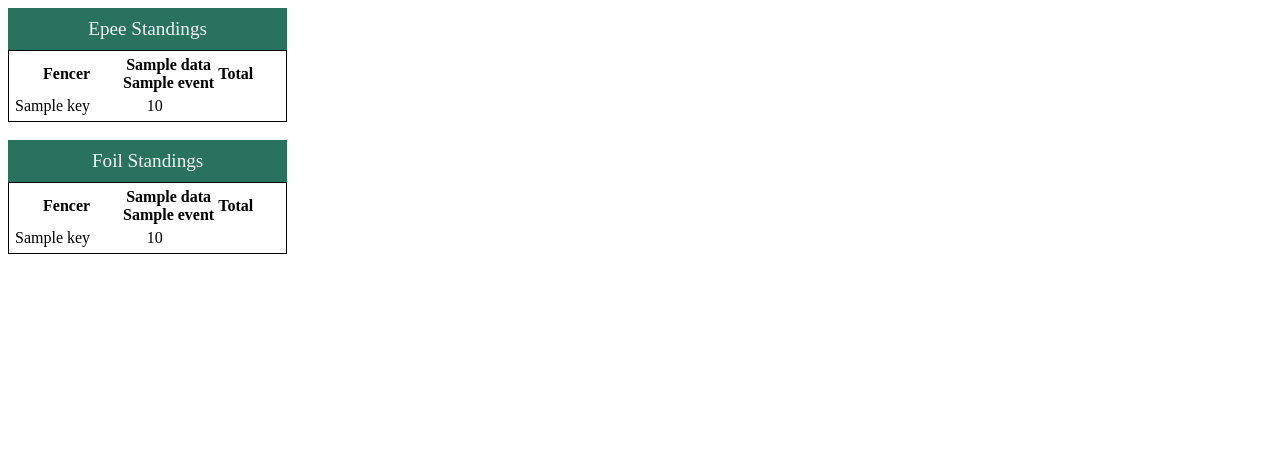
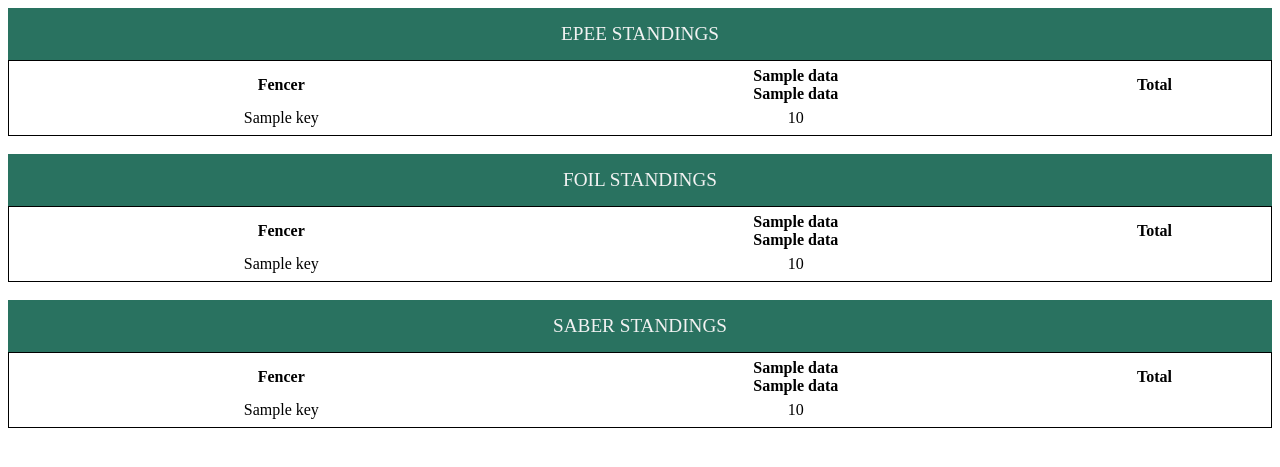
Before and after one commit to makrohn/ChamplainCupCalculator, a Django app: template points/templates/index.html in a window 1280 px wide. Shown: the top 467 px of the page. Run offline with Django 4.2, Linux system fonts and the light colour scheme; the template is opened without the code that fills it: most values are stand-ins (such as "Sample title", 1, 10 or a date in 2020).

Commit message:
Fix bugs which were preventing multiple tournaments with identically named events.

```diff
--- a/cc_calc.py
+++ b/cc_calc.py
@@ -31,6 +31,8 @@ tournament_tiers = {
         },
 }
 
+EXCEPTED_RATING_LIMITS = ["Unrated"]
+
 class Results(object):
     """The results of a tournament"""
     def __init__(self, ask_fred_file):
@@ -58,9 +60,13 @@ class Results(object):
         """Calculate the number of points awarded to each fencer for the event"""
         event = self.events[event_id]
         event_rating = self.events[event_id]['Rating']
+        event_gender = self.events[event_id]['Gender']
+        event_rating_limit = self.events[event_id]['RatingLimit']
         for tier, stuff in tournament_tiers.items():
             if event_rating in stuff['strengths']:
                 event_max_points = stuff['first_place_points']
+        if event_gender != "Mixed" or event_rating_limit in EXCEPTED_RATING_LIMITS:
+            event_max_points = 2
         # print(event["AgeLimitMin"],event["Gender"],event["Weapon"],event_rating)
         bonus_points_cutoff = float(event['Entries']) * CUTOFF_MULTIPLIER
         # print(bonus_points_cutoff)
--- a/points/models.py
+++ b/points/models.py
@@ -6,7 +6,7 @@ from django.db import models
 
 class Event(models.Model):
     """Table to record the name of different events at a tournament"""
-    event_name = models.CharField(max_length=200, unique=True)
+    event_name = models.CharField(max_length=200, unique=False)
     tournament_name = models.CharField(max_length=32, unique=False)
     event_id = models.CharField(max_length=32, primary_key=True)
     event_season = models.CharField(max_length=32, unique=False)
--- a/points/static/standings.css
+++ b/points/static/standings.css
@@ -1,17 +1,22 @@
 table, td {
-    border: 0px solid;
-    padding: 2px;
-    padding-right: 30px;
+    padding: 3px;
+    padding-right: 8px;
+    padding-left: 8px;
     text-align: center;
   }
 
+th {
+    text-wrap: wrap;
+}
+
 table {
     border: 1px solid;
+    width: 100%;
 }
 
 caption {
     background-color: #297260;
-    padding: 10px;
+    padding: 15px;
     color: #f2f2f2;
     font-size: larger;
 }
--- a/points/templates/index.html
+++ b/points/templates/index.html
@@ -5,7 +5,7 @@
 <body>
 <table>
     <caption>
-Epee Standings
+EPEE STANDINGS
     </caption>
 <thead>
     <th>
@@ -14,7 +14,7 @@ Epee Standings
 {% for event, data in epee.events.items %}
     <th>
         {{data.tournament}}<br />
-        {{event}}
+        {{data.name}}
     </th>
 {% endfor %}
     <th>
@@ -46,7 +46,7 @@ Epee Standings
 <br />
 <table>
     <caption>
-Foil Standings
+FOIL STANDINGS
     </caption>
 <thead>
     <th>
@@ -55,7 +55,7 @@ Foil Standings
 {% for event, data in foil.events.items %}
     <th>
         {{data.tournament}}<br />
-        {{event}}
+        {{data.name}}
     </th>
 {% endfor %}
     <th>
@@ -84,6 +84,47 @@ Foil Standings
 </tr>
 {% endfor %}
 </table>
+<br />
+<table>
+    <caption>
+SABER STANDINGS
+    </caption>
+<thead>
+    <th>
+    Fencer
+    </th>
+{% for event, data in saber.events.items %}
+    <th>
+        {{data.tournament}}<br />
+        {{data.name}}
+    </th>
+{% endfor %}
+    <th>
+        Total
+    </th>
+</thead>
+{% for fencer in saber.fencers %}
+<tr>
+    {% for key, value in fencer.items %}
+        {% if key != "total" %}
+    <td>
+        {{ key }}
+    </td>
+        {% endif %}
+        {% for cell, points in value.items %}
+            {% for position, value in points.items %}
+    <td>
+            {{ value }}
+    </td>
+            {% endfor %}
+    <td>
+            {{ fencer.total }}
+        {% endfor %}
+    </td>
+    {% endfor %}
+</tr>
+{% endfor %}
+</table>
 
 <br />
 </body>
```
Also changed, not shown: cup_load_points.py (+11 -4 lines), points/views.py (+11 -2 lines).
